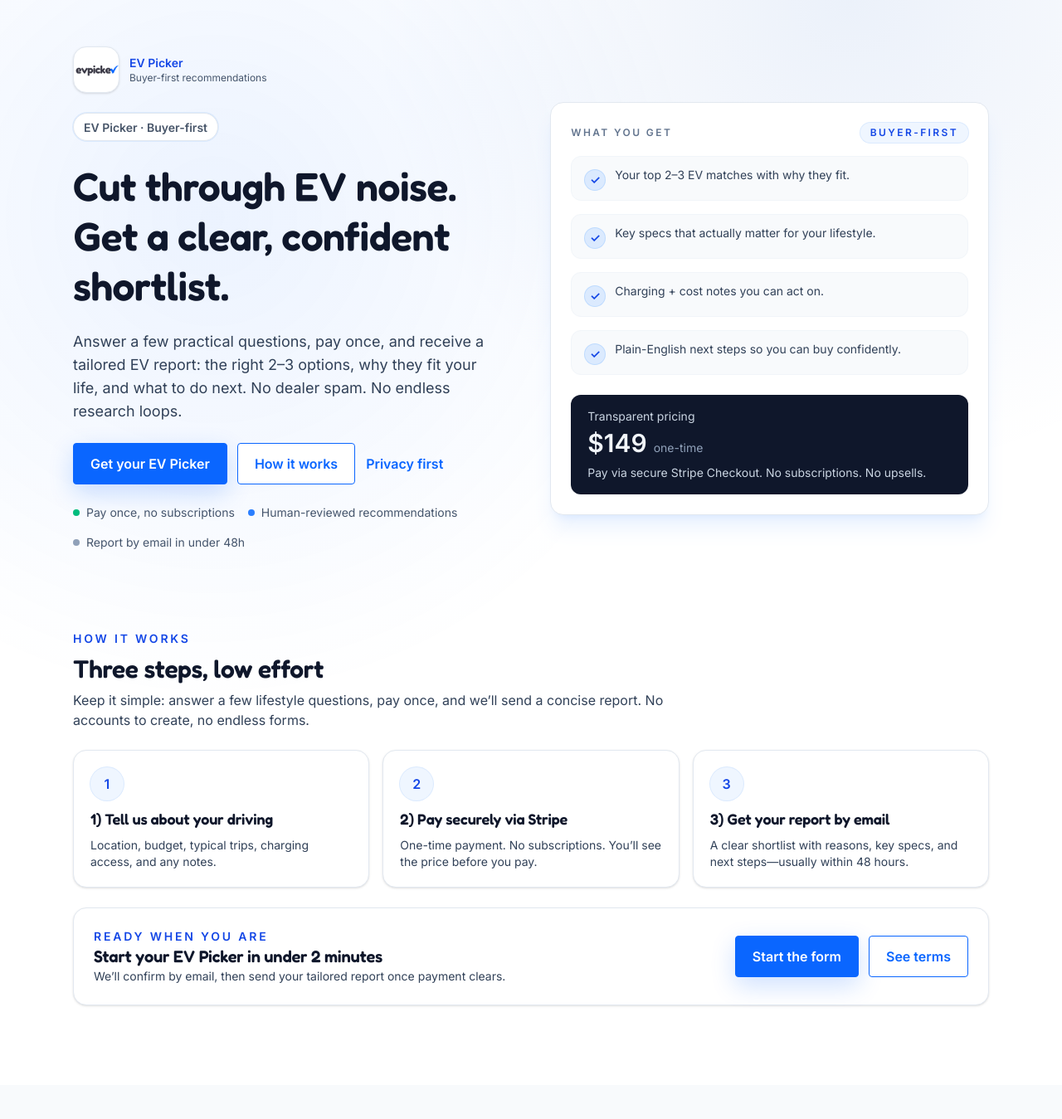
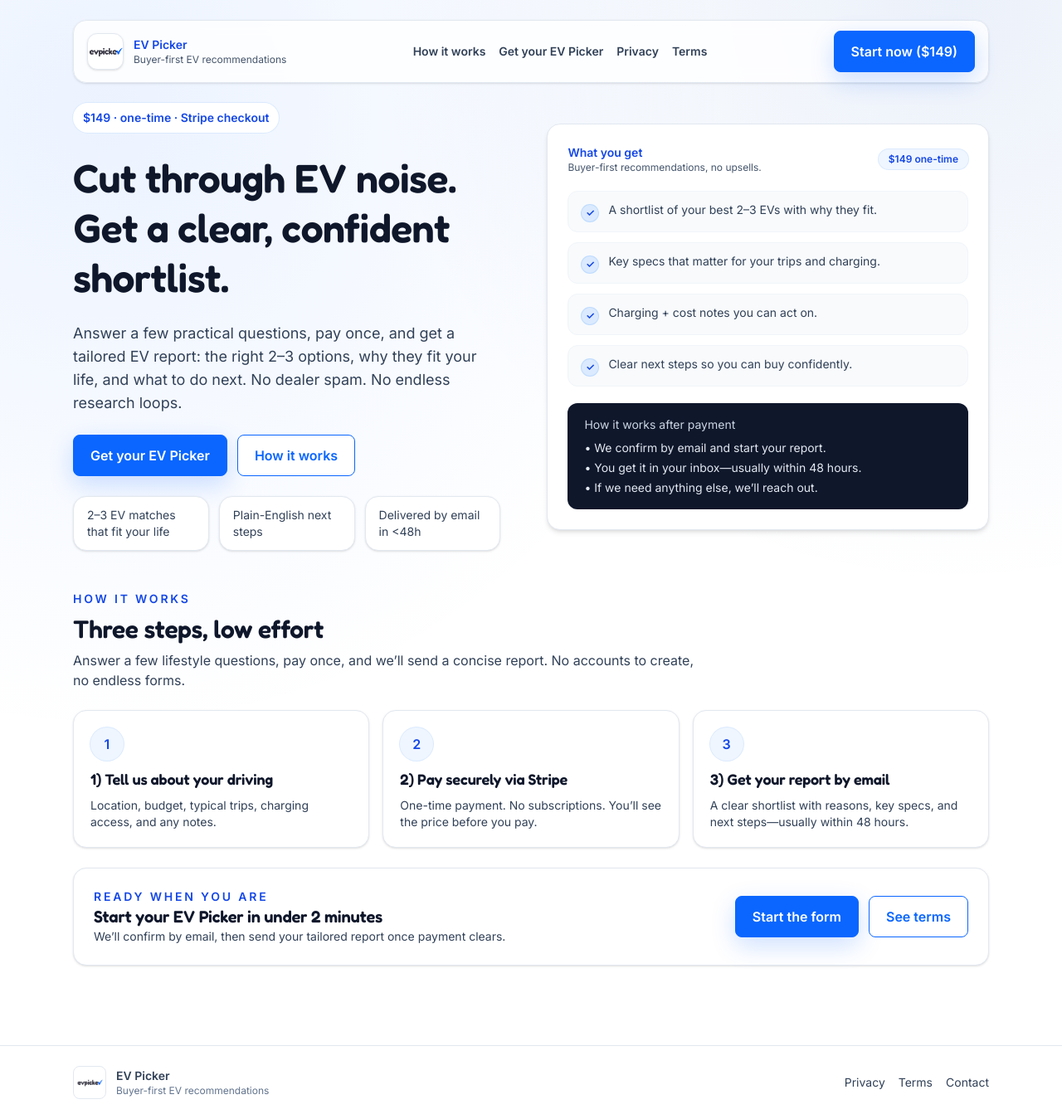
Before and after one commit to Stoikyo/EV-Picker, a Next.js app: page / in a window 1280 px wide. Shown: the whole page at 83% size. Before the commit the page ends 1308 px from the top, so only its background shows below. Built offline with nearby package versions, Linux system fonts and the light colour scheme.

Commit message:
ui: tighten hero, nav/footer, and form UX

```diff
--- a/src/app/get-your-ev-picker/checkout-form.tsx
+++ b/src/app/get-your-ev-picker/checkout-form.tsx
@@ -75,6 +75,7 @@ export function CheckoutForm() {
       <div className="grid gap-4 sm:grid-cols-2">
         <label className="flex flex-col gap-1">
           <span className="text-sm font-semibold text-slate-800">Full name</span>
+          <span className="text-xs text-slate-500">So we can address you in the report and email.</span>
           <input
             required
             value={form.name}
@@ -85,6 +86,7 @@ export function CheckoutForm() {
         </label>
         <label className="flex flex-col gap-1">
           <span className="text-sm font-semibold text-slate-800">Email</span>
+          <span className="text-xs text-slate-500">We’ll send your confirmation and report here.</span>
           <input
             required
             type="email"
@@ -98,6 +100,7 @@ export function CheckoutForm() {
 
       <label className="flex flex-col gap-1">
         <span className="text-sm font-semibold text-slate-800">Location (city/suburb)</span>
+        <span className="text-xs text-slate-500">Helps us consider availability and charging options.</span>
         <input
           required
           value={form.location}
@@ -110,6 +113,7 @@ export function CheckoutForm() {
       <div className="grid gap-4 sm:grid-cols-2">
         <label className="flex flex-col gap-1">
           <span className="text-sm font-semibold text-slate-800">Budget range</span>
+          <span className="text-xs text-slate-500">We’ll keep recommendations within this band.</span>
           <select
             value={form.budgetRange}
             onChange={(e) => updateField("budgetRange", e.target.value)}
@@ -122,6 +126,7 @@ export function CheckoutForm() {
         </label>
         <label className="flex flex-col gap-1">
           <span className="text-sm font-semibold text-slate-800">Primary use</span>
+          <span className="text-xs text-slate-500">Helps tailor body style, space, and comfort needs.</span>
           <select
             value={form.primaryUse}
             onChange={(e) => updateField("primaryUse", e.target.value)}
@@ -137,6 +142,7 @@ export function CheckoutForm() {
       <div className="grid gap-4 sm:grid-cols-2">
         <label className="flex flex-col gap-1">
           <span className="text-sm font-semibold text-slate-800">Typical longest drive</span>
+          <span className="text-xs text-slate-500">We use this to size range and charging plan.</span>
           <select
             value={form.longestDrive}
             onChange={(e) => updateField("longestDrive", e.target.value)}
@@ -149,6 +155,7 @@ export function CheckoutForm() {
         </label>
         <label className="flex flex-col gap-1">
           <span className="text-sm font-semibold text-slate-800">Home charging access</span>
+          <span className="text-xs text-slate-500">Impacts charging advice and model fit.</span>
           <select
             value={form.homeCharging}
             onChange={(e) => updateField("homeCharging", e.target.value)}
@@ -163,6 +170,7 @@ export function CheckoutForm() {
 
       <label className="flex flex-col gap-1">
         <span className="text-sm font-semibold text-slate-800">Notes (optional)</span>
+        <span className="text-xs text-slate-500">Any must-haves, makes you like, or constraints.</span>
         <textarea
           value={form.notes}
           onChange={(e) => updateField("notes", e.target.value)}
--- a/src/app/get-your-ev-picker/page.tsx
+++ b/src/app/get-your-ev-picker/page.tsx
@@ -17,24 +17,38 @@ export default function GetYourEvPicker() {
             Tell us about your driving. We’ll handle the EV shortlist.
           </h1>
           <p className="max-w-3xl text-lg text-slate-700">
-            This is a quick, plain-English form. No accounts or subscriptions. After payment, you’ll get an
-            email confirming your order, and we’ll send your report—usually within 48 hours.
+            Quick, plain-English form. Pay once via Stripe, get your tailored report by email—usually within 48
+            hours. No subscriptions. No dealer spam.
           </p>
           <div className="flex flex-wrap gap-3 text-sm text-slate-600">
-            <span className="badge bg-blue-50 text-blue-800 ring-1 ring-blue-100">One-time $149</span>
+            <span className="badge bg-blue-50 text-blue-800 ring-1 ring-blue-100">$149 · one-time</span>
             <span className="badge">Secure Stripe Checkout</span>
-            <span className="badge">No dealer spam</span>
+            <span className="badge">We only use your info for the report</span>
           </div>
         </div>
 
         <div className="grid gap-8 lg:grid-cols-[1.6fr,1fr]">
           <div className="rounded-2xl border border-slate-200 bg-white p-6 shadow-sm">
-            <h2 className="text-xl font-semibold">Your details</h2>
-            <p className="text-sm text-slate-600">
-              We’ll use this to tailor your shortlist and send your report.
-            </p>
-            <div className="mt-6">
+            <div className="space-y-2">
+              <h2 className="text-xl font-semibold">Your details</h2>
+              <p className="text-sm text-slate-600">
+                We’ll use this to tailor your shortlist and send your report.
+              </p>
+            </div>
+            <div className="mt-6 space-y-6">
+              <div className="space-y-2">
+                <p className="text-sm font-semibold text-slate-800">About you</p>
+                <p className="text-sm text-slate-600">Helps us address you and know where you’re buying.</p>
+              </div>
               <CheckoutForm />
+              <div className="rounded-xl border border-slate-200 bg-slate-50 px-4 py-3 text-sm text-slate-700">
+                <p className="font-semibold text-slate-900">We respect your time and privacy</p>
+                <ul className="mt-2 space-y-1">
+                  <li>• Secure Stripe checkout. No subscriptions.</li>
+                  <li>• We only use your answers to build your report.</li>
+                  <li>• You’ll get a confirmation email and your report by email.</li>
+                </ul>
+              </div>
             </div>
           </div>
 
@@ -43,7 +57,7 @@ export default function GetYourEvPicker() {
             <ul className="mt-4 space-y-3 text-sm text-slate-700">
               <li className="flex gap-2">
                 <span className="mt-1 h-2.5 w-2.5 rounded-full bg-blue-500" />
-                You’ll be redirected to Stripe to pay securely.
+                You’ll be redirected to Stripe to pay securely ($149, one-time).
               </li>
               <li className="flex gap-2">
                 <span className="mt-1 h-2.5 w-2.5 rounded-full bg-blue-500" />
--- a/src/app/globals.css
+++ b/src/app/globals.css
@@ -41,7 +41,7 @@ h6 {
   gap: 0.5rem;
   padding: 0.75rem 1.25rem;
   font-weight: 600;
-  border-radius: 4px;
+  border-radius: 8px;
   transition: transform 150ms ease, box-shadow 150ms ease,
     background-color 150ms ease, border-color 150ms ease;
   border: 1px solid transparent;
--- a/src/app/page.tsx
+++ b/src/app/page.tsx
@@ -4,35 +4,54 @@ export default function Home() {
   return (
     <div className="min-h-screen bg-white text-slate-900">
       <div className="relative isolate overflow-hidden">
-        <div className="pointer-events-none absolute inset-0 -z-10 bg-[radial-gradient(circle_at_20%_20%,rgba(10,102,255,0.08),transparent_40%),radial-gradient(circle_at_80%_0%,rgba(8,79,194,0.08),transparent_35%)]" />
-        <header className="mx-auto flex max-w-6xl flex-col gap-10 px-6 pb-20 pt-14 sm:pb-24 lg:flex-row lg:items-center lg:gap-16">
-          <div className="space-y-6">
+        <div className="pointer-events-none absolute inset-0 -z-10 bg-[radial-gradient(circle_at_10%_10%,rgba(10,102,255,0.08),transparent_45%),radial-gradient(circle_at_90%_0%,rgba(8,79,194,0.08),transparent_40%)]" />
+        <header className="mx-auto flex max-w-6xl flex-col gap-6 px-6 pb-12 pt-6">
+          <nav className="flex items-center justify-between rounded-2xl border border-slate-200 bg-white/80 px-4 py-3 shadow-sm backdrop-blur">
             <div className="flex items-center gap-3">
-              <div className="flex h-14 w-14 items-center justify-center overflow-hidden rounded-2xl border border-slate-200 bg-white shadow-sm">
+              <div className="flex h-11 w-11 items-center justify-center overflow-hidden rounded-xl border border-slate-200 bg-white shadow-sm">
                 <Image
                   src="/assets/EVPICKER-LOGO-final.png"
                   alt="EV Picker"
-                  width={56}
-                  height={56}
+                  width={44}
+                  height={44}
                   priority
                 />
               </div>
               <div>
                 <p className="text-sm font-semibold text-blue-700">EV Picker</p>
-                <p className="text-xs text-slate-600">Buyer-first recommendations</p>
+                <p className="text-xs text-slate-600">Buyer-first EV recommendations</p>
               </div>
             </div>
-            <div className="flex flex-wrap items-center gap-3">
-              <span className="badge bg-white text-blue-700 ring-1 ring-blue-100">
-                EV Picker · Buyer-first
-              </span>
+            <div className="hidden items-center gap-4 text-sm font-semibold text-slate-700 sm:flex">
+              <a href="#how-it-works" className="hover:text-blue-700">
+                How it works
+              </a>
+              <a href="/get-your-ev-picker" className="hover:text-blue-700">
+                Get your EV Picker
+              </a>
+              <a href="/privacy" className="hover:text-blue-700">
+                Privacy
+              </a>
+              <a href="/terms" className="hover:text-blue-700">
+                Terms
+              </a>
+            </div>
+            <a className="btn btn-primary hidden sm:inline-flex" href="/get-your-ev-picker">
+              Start now ($149)
+            </a>
+          </nav>
+
+          <div className="flex flex-col gap-10 lg:flex-row lg:items-center lg:gap-14">
+            <div className="space-y-6">
+              <div className="inline-flex items-center gap-2 rounded-full bg-white px-3 py-2 text-sm font-semibold text-blue-700 ring-1 ring-blue-100">
+                $149 · one-time · Stripe checkout
               </div>
               <h1 className="text-4xl font-semibold leading-tight sm:text-5xl">
                 Cut through EV noise. Get a clear, confident shortlist.
               </h1>
               <p className="max-w-2xl text-lg text-slate-700">
-              Answer a few practical questions, pay once, and receive a tailored EV report:
-              the right 2–3 options, why they fit your life, and what to do next. No dealer spam. No endless research loops.
+                Answer a few practical questions, pay once, and get a tailored EV report: the right 2–3 options,
+                why they fit your life, and what to do next. No dealer spam. No endless research loops.
               </p>
               <div className="flex flex-wrap gap-3">
                 <a className="btn btn-primary" href="/get-your-ev-picker">
@@ -41,59 +60,56 @@ export default function Home() {
                 <a className="btn btn-secondary" href="#how-it-works">
                   How it works
                 </a>
-              <a className="btn btn-text" href="/privacy">
-                Privacy first
-              </a>
               </div>
-            <div className="flex flex-wrap gap-4 text-sm text-slate-600">
-              <div className="flex items-center gap-2">
-                <span className="h-2 w-2 rounded-full bg-emerald-500" />
-                Pay once, no subscriptions
-              </div>
-              <div className="flex items-center gap-2">
-                <span className="h-2 w-2 rounded-full bg-blue-500" />
-                Human-reviewed recommendations
-              </div>
-              <div className="flex items-center gap-2">
-                <span className="h-2 w-2 rounded-full bg-slate-400" />
-                Report by email in under 48h
-              </div>
-            </div>
-          </div>
-          <div className="relative mt-6 w-full max-w-xl overflow-hidden rounded-2xl border border-slate-200 bg-white p-6 shadow-xl shadow-blue-500/10">
-            <div className="mb-4 flex items-center justify-between text-xs font-semibold uppercase tracking-[0.2em] text-slate-500">
-              <span>What you get</span>
-              <span className="rounded-full bg-blue-50 px-3 py-1 text-blue-700 ring-1 ring-blue-100">
-                Buyer-first
-              </span>
-            </div>
-            <div className="space-y-4">
+              <div className="grid gap-3 sm:grid-cols-3">
                 {[
-                "Your top 2–3 EV matches with why they fit.",
-                "Key specs that actually matter for your lifestyle.",
-                "Charging + cost notes you can act on.",
-                "Plain-English next steps so you can buy confidently.",
+                  "2–3 EV matches that fit your life",
+                  "Plain-English next steps",
+                  "Delivered by email in <48h",
                 ].map((item) => (
                   <div
                     key={item}
-                  className="flex items-start gap-3 rounded-xl border border-slate-100 bg-slate-50 px-4 py-3"
+                    className="rounded-2xl border border-slate-200 bg-white px-4 py-3 text-sm text-slate-700 shadow-sm"
                   >
-                  <span className="mt-1 inline-flex h-6 w-6 items-center justify-center rounded-full bg-blue-100 text-sm font-semibold text-blue-700 ring-1 ring-blue-200">
+                    {item}
+                  </div>
+                ))}
+              </div>
+            </div>
+
+            <div className="relative w-full max-w-xl rounded-2xl border border-slate-200 bg-white p-6 shadow-md">
+              <div className="flex items-center justify-between">
+                <div>
+                  <p className="text-sm font-semibold text-blue-700">What you get</p>
+                  <p className="text-xs text-slate-600">Buyer-first recommendations, no upsells.</p>
+                </div>
+                <div className="rounded-full bg-blue-50 px-3 py-1 text-xs font-semibold text-blue-700 ring-1 ring-blue-100">
+                  $149 one-time
+                </div>
+              </div>
+              <div className="mt-5 space-y-3">
+                {[
+                  "A shortlist of your best 2–3 EVs with why they fit.",
+                  "Key specs that matter for your trips and charging.",
+                  "Charging + cost notes you can act on.",
+                  "Clear next steps so you can buy confidently.",
+                ].map((item) => (
+                  <div key={item} className="flex gap-3 rounded-xl border border-slate-100 bg-slate-50 px-4 py-3">
+                    <span className="mt-1 inline-flex h-5 w-5 items-center justify-center rounded-full bg-blue-100 text-xs font-semibold text-blue-700 ring-1 ring-blue-200">
                       ✓
                     </span>
                     <p className="text-sm text-slate-700">{item}</p>
                   </div>
                 ))}
               </div>
-            <div className="mt-6 rounded-xl bg-slate-900 px-5 py-4 text-slate-100">
-              <p className="text-sm text-slate-300">Transparent pricing</p>
-              <div className="mt-1 flex items-baseline gap-2">
-                <span className="text-3xl font-semibold">$149</span>
-                <span className="text-sm text-slate-400">one-time</span>
+              <div className="mt-5 rounded-xl bg-slate-900 px-5 py-4 text-slate-100">
+                <p className="text-sm text-slate-300">How it works after payment</p>
+                <ul className="mt-2 space-y-1 text-sm text-slate-200">
+                  <li>• We confirm by email and start your report.</li>
+                  <li>• You get it in your inbox—usually within 48 hours.</li>
+                  <li>• If we need anything else, we’ll reach out.</li>
+                </ul>
               </div>
-              <p className="mt-2 text-sm text-slate-300">
-                Pay via secure Stripe Checkout. No subscriptions. No upsells.
-              </p>
             </div>
           </div>
         </header>
@@ -108,8 +124,8 @@ export default function Home() {
             </p>
             <h2 className="text-3xl font-semibold">Three steps, low effort</h2>
             <p className="max-w-3xl text-slate-700">
-              Keep it simple: answer a few lifestyle questions, pay once, and we’ll send a concise report. No
-              accounts to create, no endless forms.
+              Answer a few lifestyle questions, pay once, and we’ll send a concise report. No accounts to create, no
+              endless forms.
             </p>
           </div>
           <div className="grid gap-4 sm:grid-cols-3">
@@ -161,6 +177,36 @@ export default function Home() {
             </div>
           </div>
         </section>
+
+        <footer className="border-t border-slate-200 bg-white/80">
+          <div className="mx-auto flex max-w-6xl flex-col gap-3 px-6 py-6 text-sm text-slate-700 sm:flex-row sm:items-center sm:justify-between">
+            <div className="flex items-center gap-3">
+              <div className="flex h-10 w-10 items-center justify-center overflow-hidden rounded-lg border border-slate-200 bg-white">
+                <Image
+                  src="/assets/EVPICKER-LOGO-final.png"
+                  alt="EV Picker"
+                  width={32}
+                  height={32}
+                />
+              </div>
+              <div>
+                <p className="font-semibold">EV Picker</p>
+                <p className="text-xs text-slate-500">Buyer-first EV recommendations</p>
+              </div>
+            </div>
+            <div className="flex flex-wrap gap-4 text-sm">
+              <a href="/privacy" className="hover:text-blue-700">
+                Privacy
+              </a>
+              <a href="/terms" className="hover:text-blue-700">
+                Terms
+              </a>
+              <a href="mailto:hello@evpicker.com" className="hover:text-blue-700">
+                Contact
+              </a>
+            </div>
+          </div>
+        </footer>
       </div>
     </div>
   );
```
Lines whose indentation alone changed are shown as unchanged.
